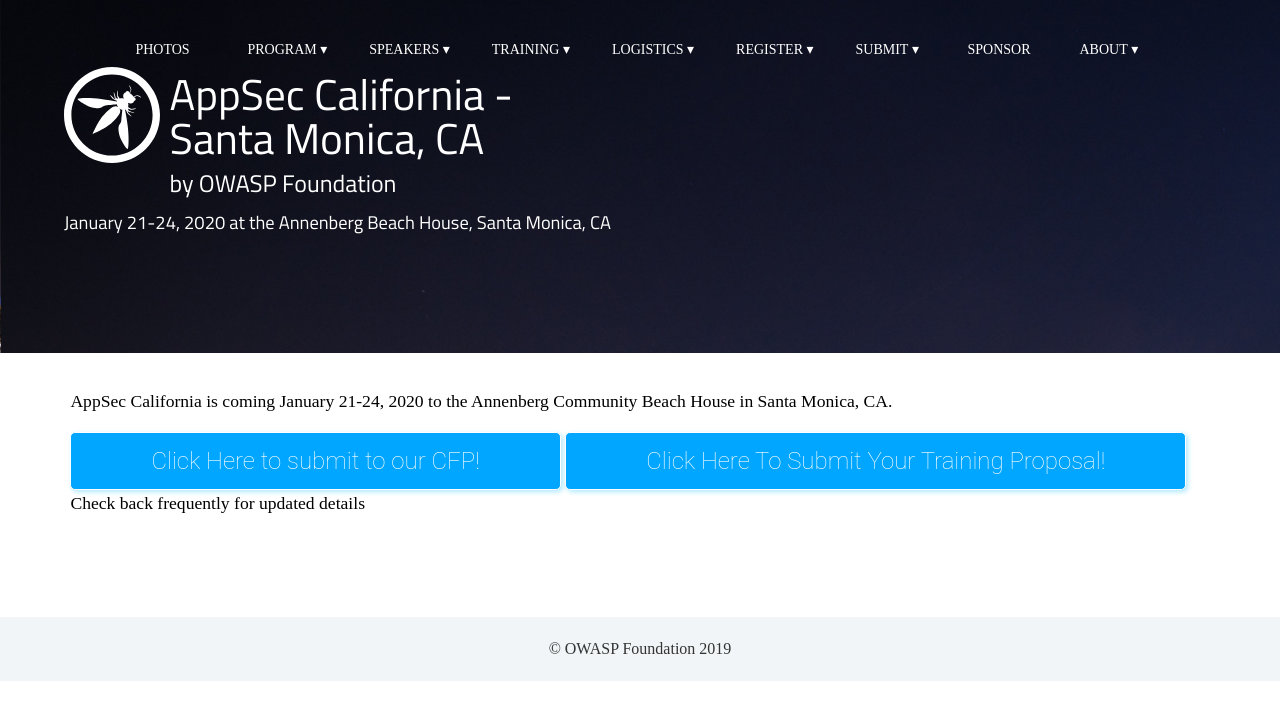
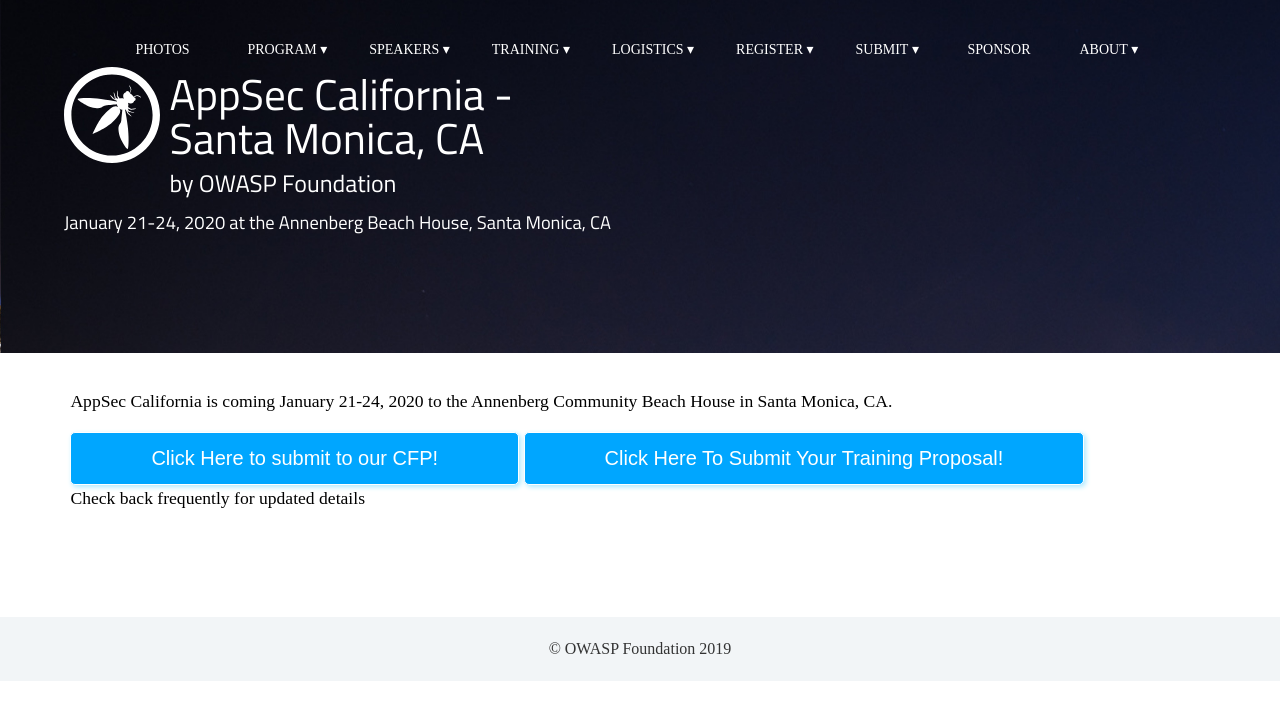
Before and after one commit to OWASP/2020-appseccalifornia, a Jekyll site: the page built from index.html, in a window 1280 px wide. Shown: the top 720 px of the page. Built offline with Jekyll 4.4.1, drawn with Linux system fonts in a browser that asks for light colours; some web fonts are replaced.

```diff
--- a/assets/css/style.scss
+++ b/assets/css/style.scss
@@ -55,9 +55,6 @@
   cursor: pointer;
   color: #fff;
   background-color: #00A6FF;
-  font-size: 1.5rem;
-  font-family: 'Roboto';
-  font-weight: 100;
   border: 1px solid #fff;
   box-shadow: 2px 2px 5px #AFE9FF;
 }
```
